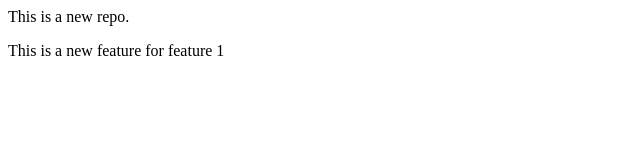
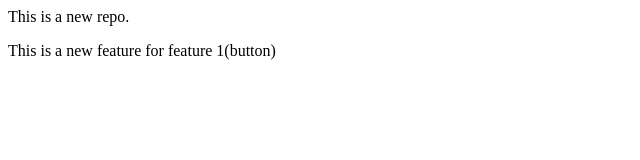
Before and after one commit to sakshicode554/localrepo, a plain HTML site: page index.html in a window 1280 px wide. Shown: the full height of the page, 0-640 px from the left. Drawn offline with Linux system fonts and the light colour scheme.

Commit message:
Add button

```diff
--- a/index.html
+++ b/index.html
@@ -1,2 +1,2 @@
 <p>This is a new repo.</p>
-<p>This is a new feature for feature 1</p>
+<p>This is a new feature for feature 1(button)</p>
```
